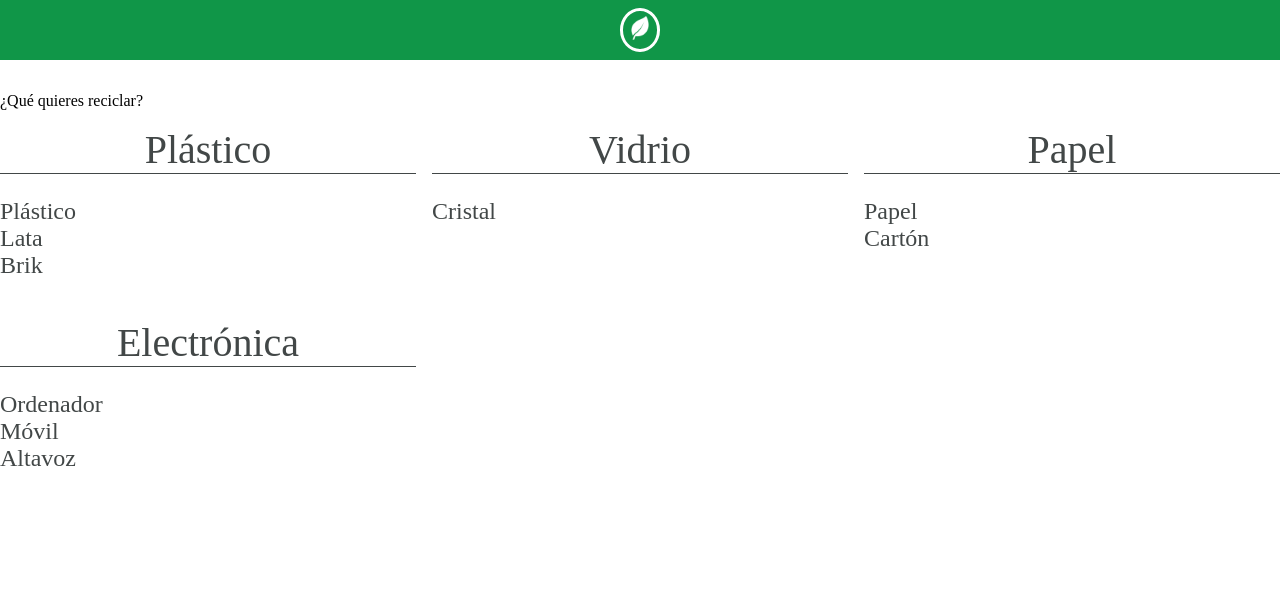
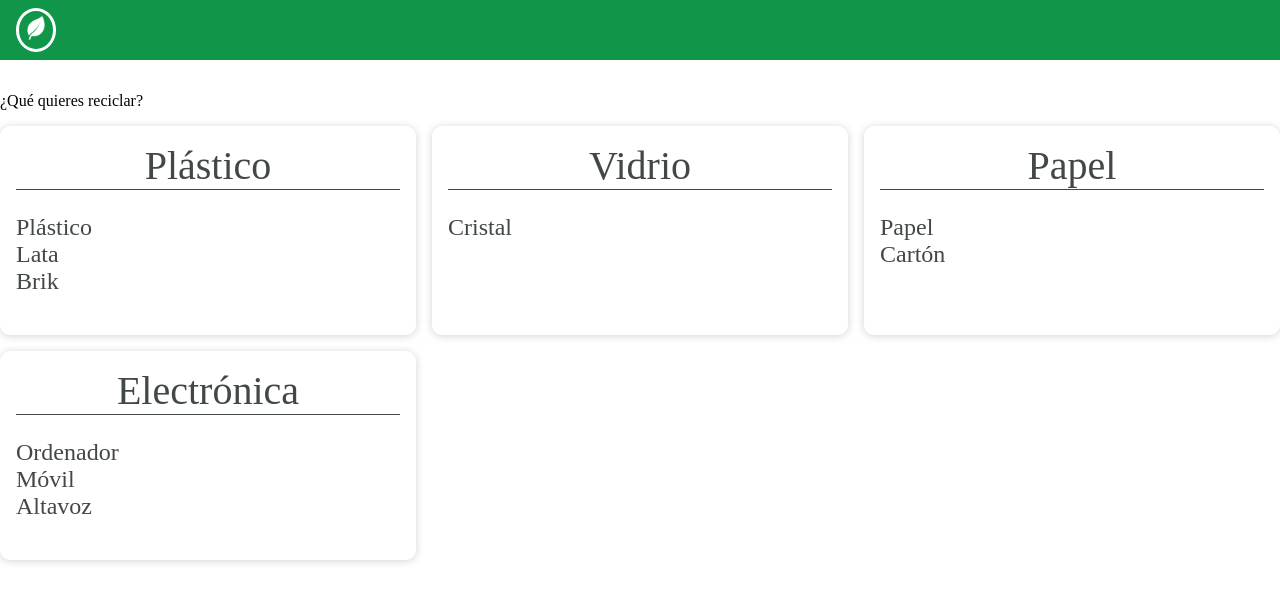
Before and after one commit to VargasAdrian/recycle_detector, a Gatsby site: page / in a window 1280 px wide. Built offline with nearby package versions, Linux system fonts and the light colour scheme; Gatsby itself is replaced by a stand-in of ours.

Commit message:
Cambios a category list

```diff
--- a/src/components/categories_list.tsx
+++ b/src/components/categories_list.tsx
@@ -6,7 +6,7 @@ export default (props: DataProps) => {
     return (
         <div className='grid-container'>
             {props.categories.map((c, i) =>
-                <div key={c + i.toString()}>
+                <div key={c + i.toString()} className="card">
                     <div className='category-title'>{c.category}</div>
                     <ul className='category-list'>
                         {c.metadata.map((m, i) =>
--- a/src/styles/styles.css
+++ b/src/styles/styles.css
@@ -51,9 +51,9 @@ body {
     display: flex;
     flex-direction: row;
     align-items: center;
-    justify-content: center;
+    justify-content: flex-start;
     background-color: var(--primary-color);
-    padding: 0.5rem 0rem;
+    padding: 0.5rem 1rem;
     margin-bottom: 2rem;
 }
 
@@ -122,3 +122,11 @@ body {
     border: 0;
     cursor: pointer;
 }
+
+.card {
+    border-radius: 10px;
+    background-color: white;
+    /* border: 1px solid lightgray; */
+    padding: 1em;
+    box-shadow: 0px 1px 0.5rem lightgray;
+}
```
